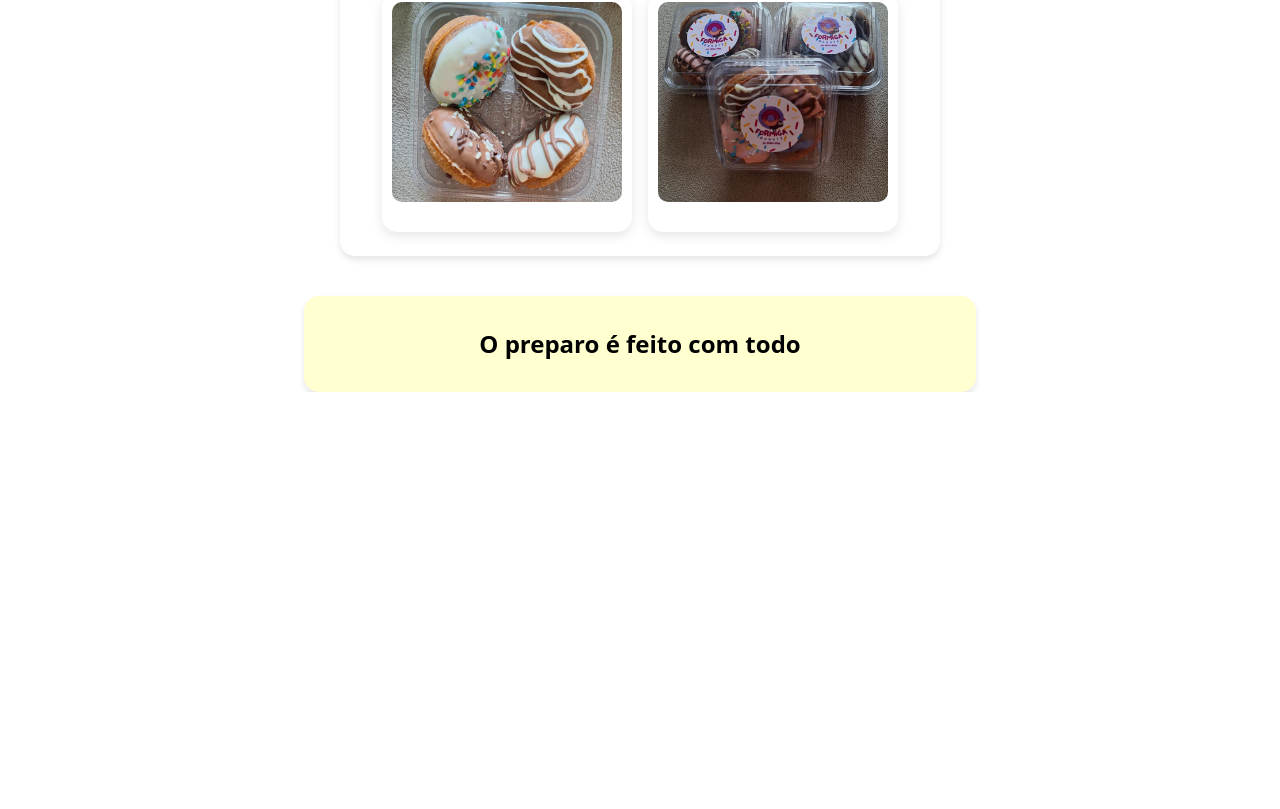
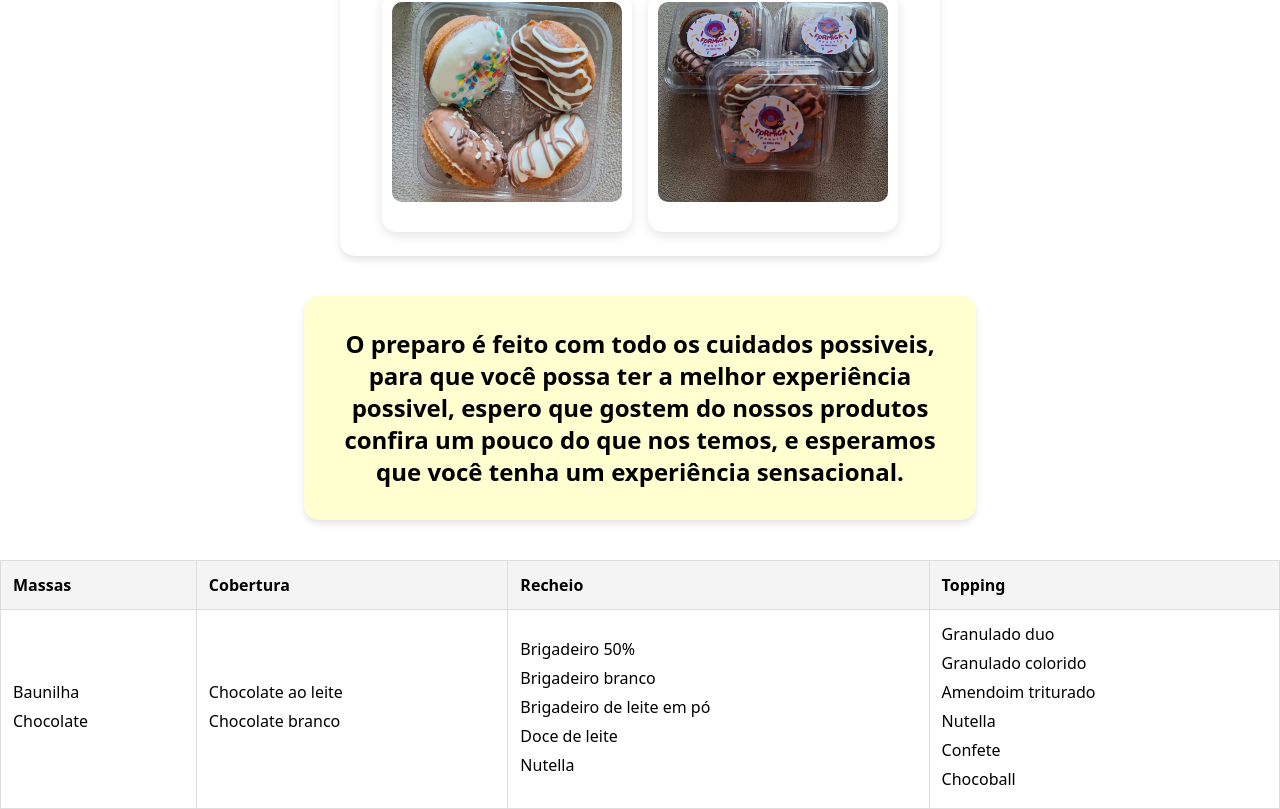
Before and after one commit to RamonFVM/LandingPage-FormigaDonuts, a Vue app: page / in a window 1280 px wide. Shown: the part 1476-2285 px from the top of the page. Before the commit the page ends 1868 px from the top, so only its background shows below. Built offline with nearby package versions, Linux system fonts and the light colour scheme.

Commit message:
começo da lista de produtos

```diff
--- a/src/components/DonutCard.vue
+++ b/src/components/DonutCard.vue
@@ -18,34 +18,28 @@ export default {
       cards: [
         {
           image: require('@/assets/donut1.jpeg'),
-          title: 'Donut 1',
-          description: 'Descrição do Donut 1'
+
         },
         {
           image: require('@/assets/donut2.jpeg'),
-          title: 'Donut 2',
-          description: 'Descrição do Donut 2'
+
         },
         {
           image: require('@/assets/donut3.jpeg'),
-          title: 'Donut 3',
-          description: 'Descrição do Donut 3'
+
         },
         {
           image: require('@/assets/donut4.jpeg'),
-          title: 'Donut 4',
-          description: 'Descrição do Donut 4'
+
         },
 
         {
           image: require('@/assets/donut6.jpeg'),
-          title: 'Donut 5',
-          description: 'Descrição do Donut 6'
+
         },
         {
           image: require('@/assets/donut7.jpeg'),
-          title: 'Donut 5',
-          description: 'Descrição do Donut 7'
+
         },
 
 
--- /dev/null
+++ b/src/components/ListProducts.vue
@@ -0,0 +1,97 @@
+<template>
+    <div>
+      <table>
+        <thead>
+          <tr>
+            <th>Massas</th>
+            <th>Cobertura</th>
+            <th>Recheio</th>
+            <th>Topping</th>
+          </tr>
+        </thead>
+        <tbody>
+          <tr>
+            <td>
+              <ul>
+                <li v-for="(massa, index) in massas" :key="index">{{ massa }}</li>
+              </ul>
+            </td>
+            <td>
+              <ul>
+                <li v-for="(cobertura, index) in coberturas" :key="index">{{ cobertura }}</li>
+              </ul>
+            </td>
+            <td>
+              <ul>
+                <li v-for="(recheio, index) in recheios" :key="index">{{ recheio }}</li>
+              </ul>
+            </td>
+            <td>
+              <ul>
+                <li v-for="(topping, index) in toppings" :key="index">{{ topping }}</li>
+              </ul>
+            </td>
+          </tr>
+        </tbody>
+      </table>
+    </div>
+  </template>
+
+  <script>
+  export default {
+    data() {
+      return {
+        massas: ["Baunilha", "Chocolate"],
+        coberturas: ["Chocolate ao leite", "Chocolate branco"],
+        recheios: [
+          "Brigadeiro 50%",
+          "Brigadeiro branco",
+          "Brigadeiro de leite em pó",
+          "Doce de leite",
+          "Nutella"
+        ],
+        toppings: [
+          "Granulado duo",
+          "Granulado colorido",
+          "Amendoim triturado",
+          "Nutella",
+          "Confete",
+          "Chocoball"
+        ]
+      };
+    }
+  };
+  </script>
+
+  <style scoped>
+  table {
+    width: 100%;
+    border-collapse: collapse;
+    margin: 20px 0;
+    box-shadow: 0 4px 6px rgba(0, 0, 0, 0.1);
+  }
+
+  th,
+  td {
+    padding: 12px;
+    text-align: left;
+    border: 1px solid #ddd;
+  }
+
+  th {
+    background-color: #f4f4f4;
+  }
+
+  tbody tr:hover {
+    background-color: #f9f9f9;
+  }
+
+  ul {
+    list-style-type: none;
+    padding: 0;
+  }
+
+  li {
+    margin-bottom: 5px;
+  }
+  </style>
--- a/src/components/MyBody.vue
+++ b/src/components/MyBody.vue
@@ -29,19 +29,23 @@
 
     <div class="bg-[#ffffd0] p-8 rounded-lg shadow-lg max-w-2xl w-3/4 flex justify-center items-center m-10 z-10 mx-auto">
        <p class="text-center font-bold text-2xl">
-        O preparo é feito com todo
+        O preparo é feito com todo os cuidados possiveis, para que você possa ter a melhor experiência possivel, espero que gostem do nossos produtos <br>
+        confira um pouco do que nos temos, e esperamos que você tenha um experiência sensacional.
        </p>
     </div>
+    <ListProducts/>
   </div>
 </template>
 
 <script>
 import DonutCard from './DonutCard.vue';
+import ListProducts from './ListProducts.vue';
 
 export default {
   name: 'MyBody',
   components: {
     DonutCard,
+    ListProducts
   },
 };
 </script>
```
